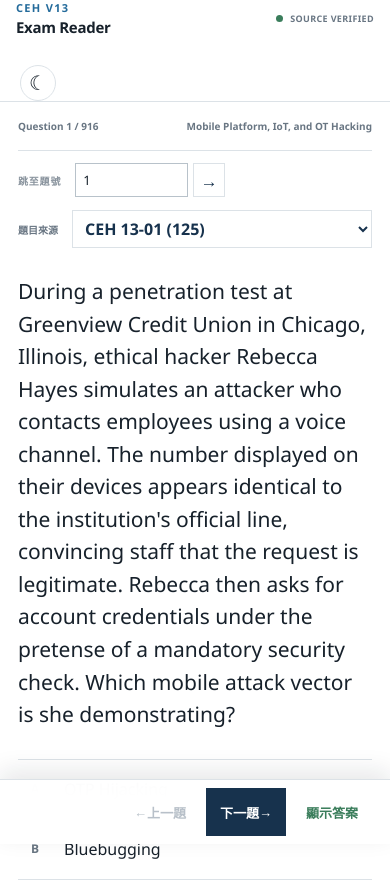
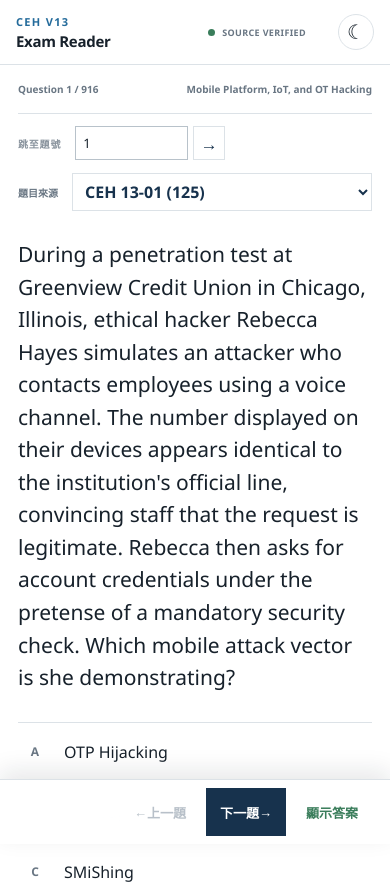
Before and after one commit to yuan-0816/ceh-mobile-practice, a plain HTML site: page index.html in a window 390 px wide. Shown: the top 890 px of the page. Drawn offline with Linux system fonts and the light colour scheme.

Commit message:
Fix theme toggle header alignment

```diff
--- a/styles.css
+++ b/styles.css
@@ -62,7 +62,7 @@
 
 .site-header-inner {
   display: grid;
-  grid-template-columns: 1fr auto;
+  grid-template-columns: 1fr auto auto;
   align-items: center;
   gap: 28px;
   width: min(calc(100% - 64px), 1180px);
@@ -412,7 +412,7 @@
 
 @media (max-width: 760px) {
   .site-header-inner {
-    grid-template-columns: 1fr auto;
+    grid-template-columns: 1fr auto auto;
     width: calc(100% - 32px);
     min-height: 64px;
   }
```
